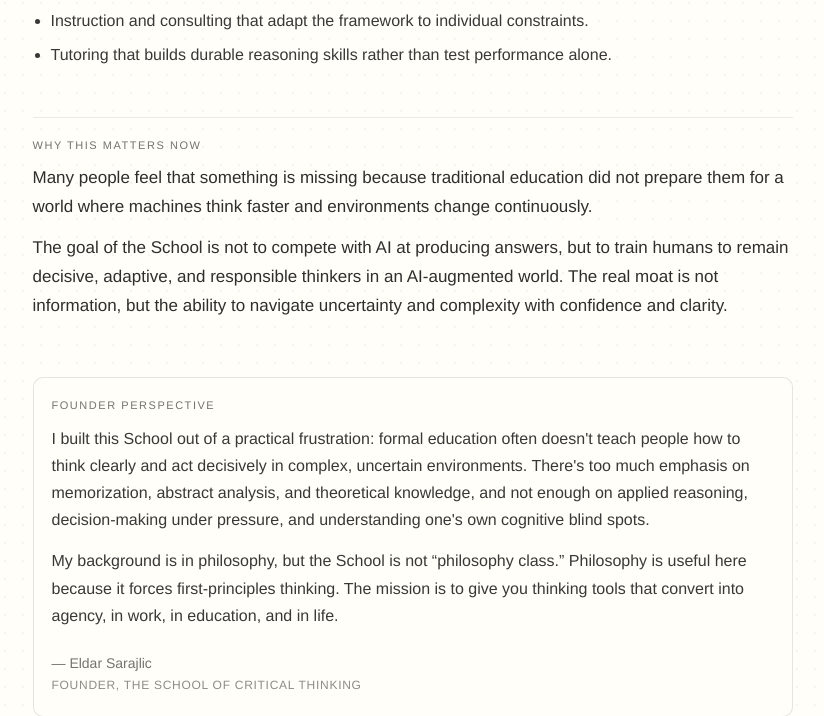
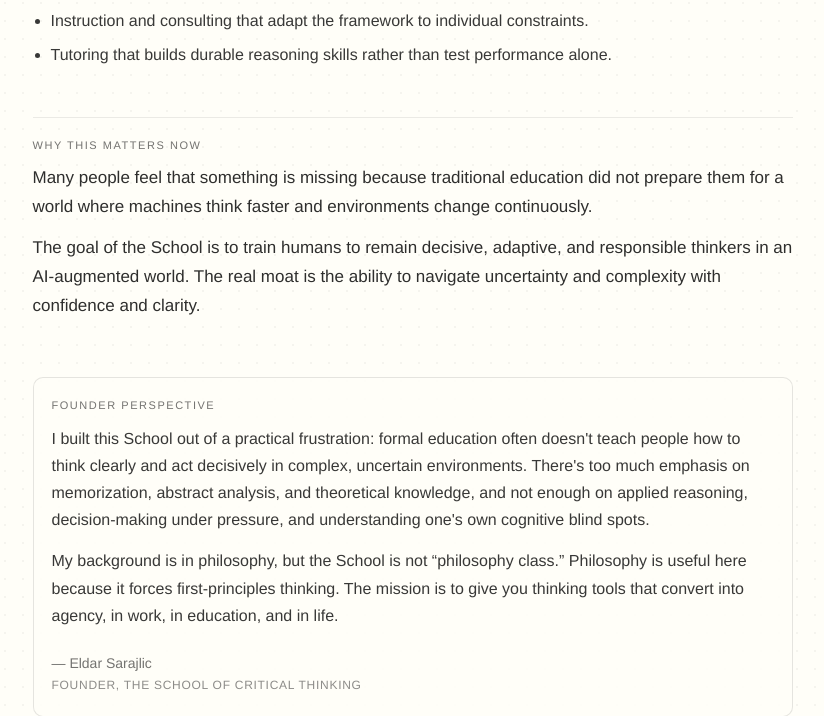
Before and after one commit to eldarsaraj/school-of-critical-thinking, a Django app: page /about/ in a window 1280 px wide. Shown: the part 1104-1820 px from the top of the page, without its empty margins (220-1044 px from the left). Run offline with Django 5.2, Linux system fonts and the light colour scheme.

Commit message:
Site updates

```diff
--- a/pages/templates/pages/about.html
+++ b/pages/templates/pages/about.html
@@ -76,9 +76,8 @@
   </p>
 
   <p class="about-block__text">
-    The goal of the School is not to compete with AI at producing answers,
-    but to train humans to remain decisive, adaptive, and responsible thinkers in an AI-augmented world.
-    The real moat is not information, but the ability to navigate uncertainty and complexity with confidence and clarity.
+    The goal of the School is to train humans to remain decisive, adaptive, and responsible thinkers in an AI-augmented world.
+    The real moat is the ability to navigate uncertainty and complexity with confidence and clarity.
   </p>
 </section>
 
--- a/pages/templates/pages/home.html
+++ b/pages/templates/pages/home.html
@@ -75,7 +75,7 @@
     </p>
 
     <p>
-      The aim of the School is not academic knowledge. We're focused on action: clearer decisions, better bets,
+      Although founded by an academic, the aim of the School is not academic knowledge. We're focused on action: clearer decisions, better bets,
       fewer self-inflicted disasters.
     </p>
   </section>
```
